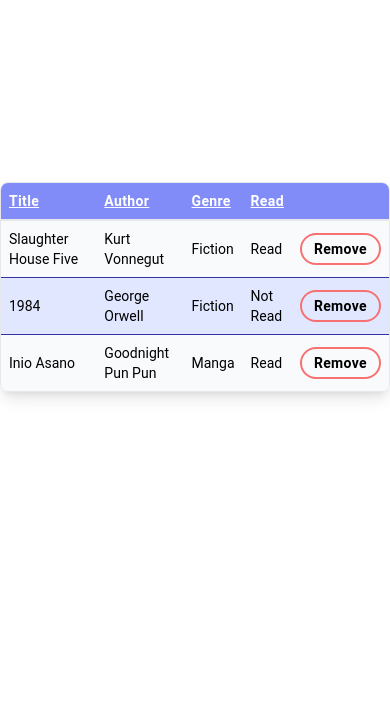
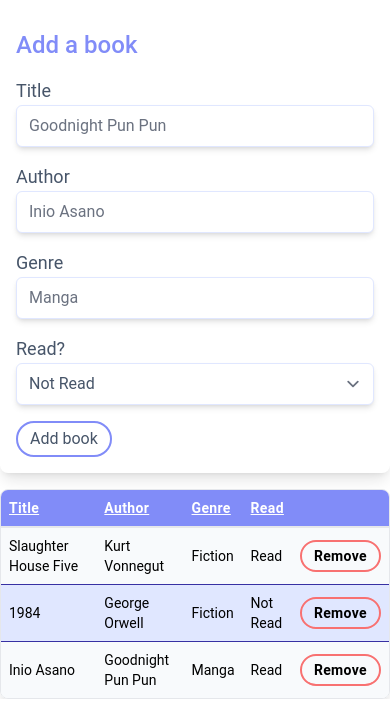
Before and after one commit to luinrandir/odin-library, a website built with Vite: page index.html in a window 390 px wide. Shown: the part 335-1044 px from the top of the page. Built offline with nearby package versions, Linux system fonts and the light colour scheme.

Commit message:
Finished form UI for desktop and mobile

```diff
--- a/index.html
+++ b/index.html
@@ -12,7 +12,7 @@
     <script type="module" src="./src/main.ts"></script>
     <title>Library Tracker</title>
   </head>
-  <body class="font-roboto text-base">
+  <body class="font-roboto text-base text-slate-600">
     <header
       class="flex h-24 items-center justify-between gap-4 rounded-b bg-indigo-100 pe-4 shadow-xl sm:justify-end"
     >
@@ -59,9 +59,70 @@
       </div>
     </nav>
     <!-- main content -->
-    <main class="grid h-screen place-content-center">
+    <main class="grid justify-center gap-4 sm:m-8 sm:p-8">
+      <div class="text-center">
+        <h2 class="text-4xl font-medium text-indigo-400">Library Tracker</h2>
+        <p class="p-4 text-sm">
+          A simple reading list tracker created as a project for The Odin
+          Project.<br />
+          Use the form below to add a book to the list.
+        </p>
+      </div>
+      <div>
+        <form class="grid gap-4 rounded-lg p-4 shadow-lg">
+          <section>
+            <h3 class="text-2xl font-medium text-indigo-400">Add a book</h3>
+          </section>
+          <section class="grid gap-4 lg:flex lg:items-center lg:gap-4">
+            <div>
+              <label class="text-lg" for="title">Title</label>
+              <input
+                class="w-full rounded-md border border-indigo-100 shadow-md focus:border-indigo-200 focus:ring focus:ring-indigo-200"
+                type="text"
+                name="title"
+                placeholder="Goodnight Pun Pun"
+              />
+            </div>
+            <div>
+              <label class="text-lg" for="author">Author</label>
+              <input
+                class="w-full rounded-md border border-indigo-100 shadow-md focus:border-indigo-200 focus:ring focus:ring-indigo-200"
+                type="text"
+                name="author"
+                placeholder="Inio Asano"
+              />
+            </div>
+            <div>
+              <label class="text-lg" for="genre">Genre</label>
+              <input
+                class="w-full rounded-md border border-indigo-100 shadow-md focus:border-indigo-200 focus:ring focus:ring-indigo-200"
+                type="text"
+                name="genre"
+                placeholder="Manga"
+              />
+            </div>
+            <div>
+              <label class="text-lg" for="read">Read?</label>
+              <select
+                id="read"
+                name="read"
+                class="w-full rounded-md border border-indigo-100 shadow-md focus:border-indigo-200 focus:ring focus:ring-indigo-200"
+              >
+                <option value="true">Read</option>
+                <option value="false" selected>Not Read</option>
+              </select>
+            </div>
+          </section>
+          <button
+            type="submit"
+            class="w-max rounded-full border-2 border-indigo-400 px-3 py-1 hover:bg-indigo-400 hover:text-white"
+          >
+            Add book
+          </button>
+        </form>
+      </div>
       <div class="overflow-hidden rounded-lg border shadow-lg">
-        <table id="list" class="max-w-full text-sm">
+        <table id="list" class="w-full text-sm text-black">
           <thead
             class="border-b-2 bg-indigo-400 text-white underline shadow-md"
           >
@@ -81,33 +142,6 @@
         </table>
       </div>
     </main>
-    <!--
-        <main class="grid grid-cols-1 sm:grid-cols-2 gap-4 items-center p-4">
-        <div class="sm:col-span-2">
-        <h2 class="text-2xl text-indigo-400 font-bold">Reading List</h2>
-        </div>
-        <aside class="border-8 border-black sm:max-w-xs">
-        <form class="grid bg-indigo-100 gap-4 p-4 border  rounded-lg shadow-lg">
-        <section>
-        <h3>Add a book</h3>
-        </section>
-        <section class="grid grid-cols-1">
-        <label for="title">Title</label>
-        <input type="text" name="title" value="Title of Book" />
-        <label for="author">Author</label>
-        <input type="text" name="author" value="Author" />
-        <label for="genre">Genre</label>
-        <input type="text" name="genre" value="Genre" />
-        <label for="read">Read?</label>
-        <input type="checkbox" name="read" />
-        </section>
-        <button type="submit">Add book</button>
-        </form>
-        </aside>
-        <div>
-        </div>
-        </main>
-        -->
     <!-- modals -->
     <dialog
       id="about-modal"
```
